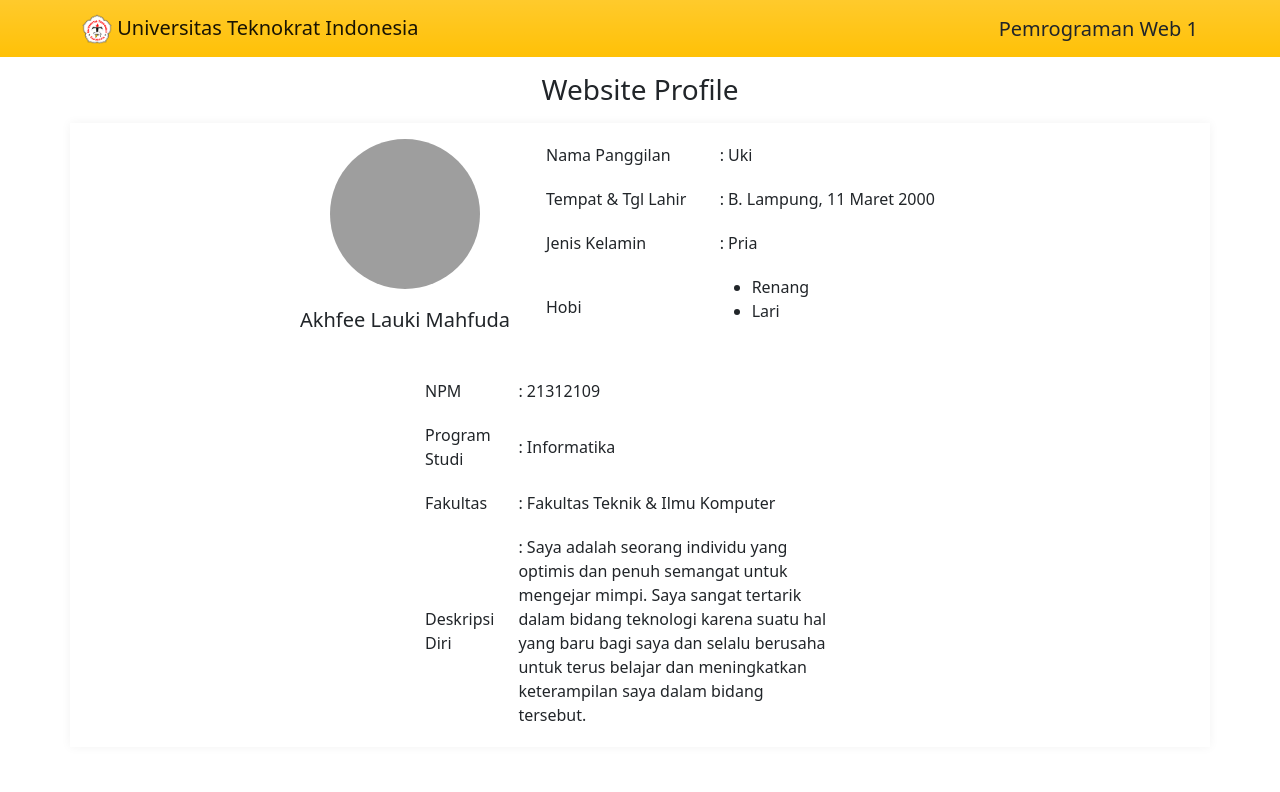
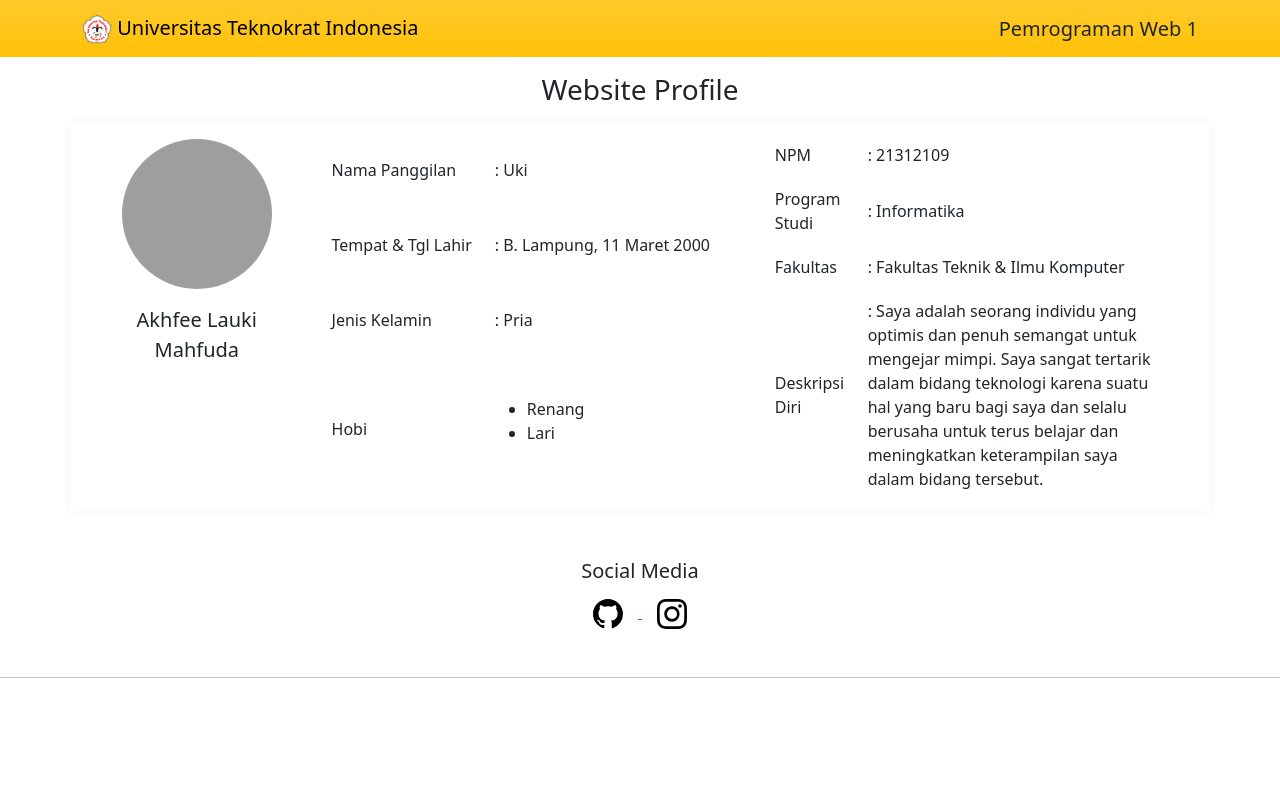
Before and after one commit to UkiMahfuda/website-profile, a plain HTML site: page index.html in a window 1280 px wide. Shown: the top 792 px of the page. Drawn offline with nearby package versions, Linux system fonts and the light colour scheme; grey boxes are pictures that could not be loaded.

Commit message:
initial commit

```diff
--- a/index.html
+++ b/index.html
@@ -6,8 +6,8 @@
     <meta http-equiv="X-UA-Compatible" content="IE=edge">
     <meta name="viewport" content="width=device-width, initial-scale=1.0">
     <link rel="stylesheet" href="style.css">
-    <link rel="stylesheet" href="bootstrap-5.2.3-dist/css/bootstrap.css">
     <title>Website Profil</title>
+    <link href="https://cdn.jsdelivr.net/npm/bootstrap@5.3.0-alpha1/dist/css/bootstrap.min.css" rel="stylesheet" integrity="sha384-GLhlTQ8iRABdZLl6O3oVMWSktQOp6b7In1Zl3/Jr59b6EGGoI1aFkw7cmDA6j6gD" crossorigin="anonymous">
 </head>
 
 <body>
@@ -153,8 +153,7 @@
 
 
 
-
-    <script src="bootstrap-5.2.3-dist/js/bootstrap.js"></script>
+    <script src="https://cdn.jsdelivr.net/npm/bootstrap@5.3.0-alpha1/dist/js/bootstrap.bundle.min.js" integrity="sha384-w76AqPfDkMBDXo30jS1Sgez6pr3x5MlQ1ZAGC+nuZB+EYdgRZgiwxhTBTkF7CXvN" crossorigin="anonymous"></script>
 </body>
 
 </html>
--- a/style.css
+++ b/style.css
@@ -15,7 +15,7 @@ a svg:hover {
 .content {
   display: flex;
   flex-direction: row;
-  flex-wrap: wrap;
+  flex-wrap: nowrap;
   justify-content: center;
   box-shadow: 0px 0px 10px 0px rgba(0, 0, 0, 0.05);
   -webkit-box-shadow: 0px 0px 10px 0px rgba(0, 0, 0, 0.05);
```
